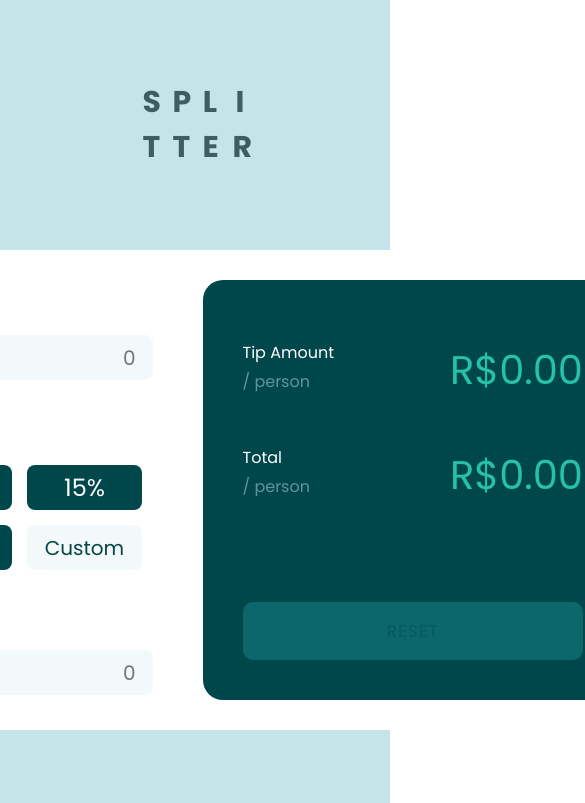
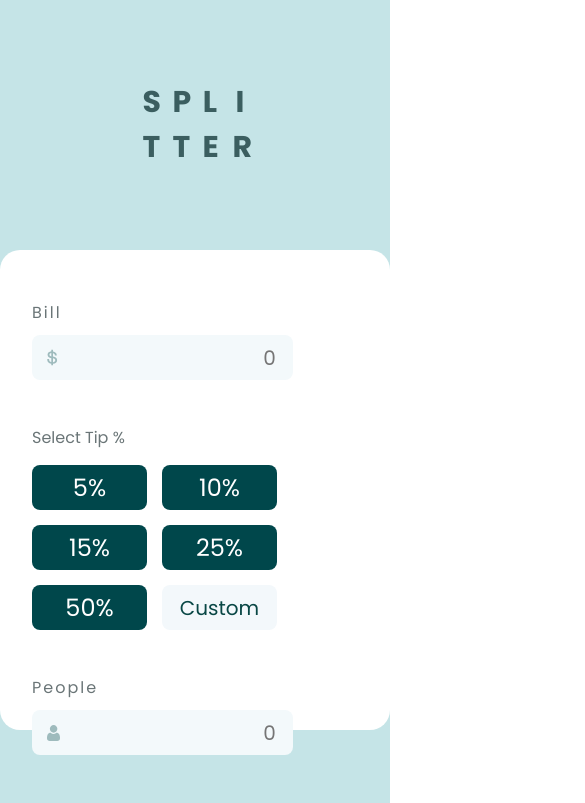
Before and after one commit to Brun0Silveir4/tip-calculator, a React (Vite) app: page / in a window 390 px wide. Shown: the top 803 px of the page, 585 px wide, since content can reach past the window. Built offline with nearby package versions, Linux system fonts and the light colour scheme.

Commit message:
add: starting responsive design

```diff
--- a/src/components/MainCard/MainCard.jsx
+++ b/src/components/MainCard/MainCard.jsx
@@ -81,6 +81,7 @@ export default function MainCard() {
   }, [form.value, form.people, tipValue]);
 
   return (
+    <div className="card">
     <div className="card__container">
       <div className="card__select">
         <div className="card__select__bill__input">
@@ -148,5 +149,6 @@ export default function MainCard() {
         </div>
       </div>
     </div>
+    </div>
   );
 }
--- a/src/components/MainCard/MainCard.scss
+++ b/src/components/MainCard/MainCard.scss
@@ -1,14 +1,21 @@
 .card {
+  width: 100%;
+  min-height: 100vh;
+  display: flex;
+  justify-content: center;
+
   &__container {
-    width: 920px;
-    height: 480px;
+    max-width: 920px;
+    height: 480px; // altura fixa, sem scroll
     background-color: #fff;
     border-radius: 20px;
     margin-top: 5rem;
     display: flex;
     gap: 50px;
     padding: 30px 32px;
+    box-sizing: border-box;
   }
+
   &__select {
     padding-top: 20px;
     width: 80%;
@@ -20,6 +27,7 @@
       display: flex;
       flex-direction: column;
       gap: 10px;
+
       &__input {
         display: flex;
         flex-direction: column;
@@ -46,6 +54,7 @@
       display: flex;
       flex-direction: column;
       gap: 45px;
+
       &__division-item {
         display: flex;
         justify-content: space-between;
@@ -54,9 +63,11 @@
           display: flex;
           flex-direction: column;
           gap: 4px;
+
           &__title {
             color: white;
           }
+
           &__subtitle {
             color: #609598;
           }
@@ -71,8 +82,8 @@
       }
     }
 
-    &__resetbtn{
-      button{
+    &__resetbtn {
+      button {
         width: 100%;
         padding: 15px;
         background-color: #0c676d;
@@ -81,20 +92,23 @@
         font-size: 17px;
         letter-spacing: 1px;
         transition: 0.3s ease;
+      }
 
-      }
-      .blocked{
+      .blocked {
         color: #045b62;
       }
 
-      .reset{
+      .reset {
         background-color: #009688;
         color: #094745;
         cursor: pointer;
-        &:hover{
+
+        &:hover {
           background-color: #9ee8df;
         }
       }
     }
   }
 }
+
+@import "MainCardMobile";
--- /dev/null
+++ b/src/components/MainCard/MainCardMobile.scss
@@ -0,0 +1,8 @@
+@media (max-width: 950px){
+    .card{
+        &__container{
+            flex-direction: column;
+
+        }
+    }
+}
```
